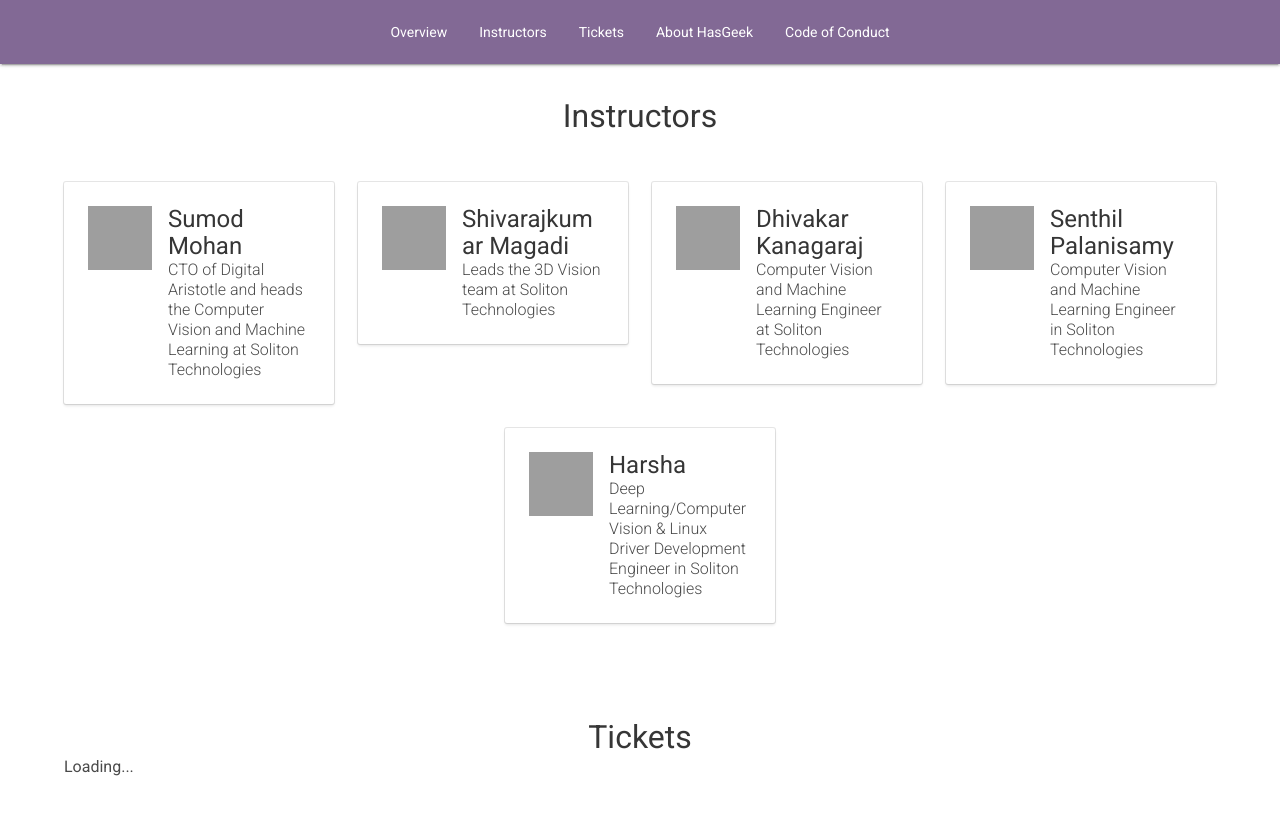
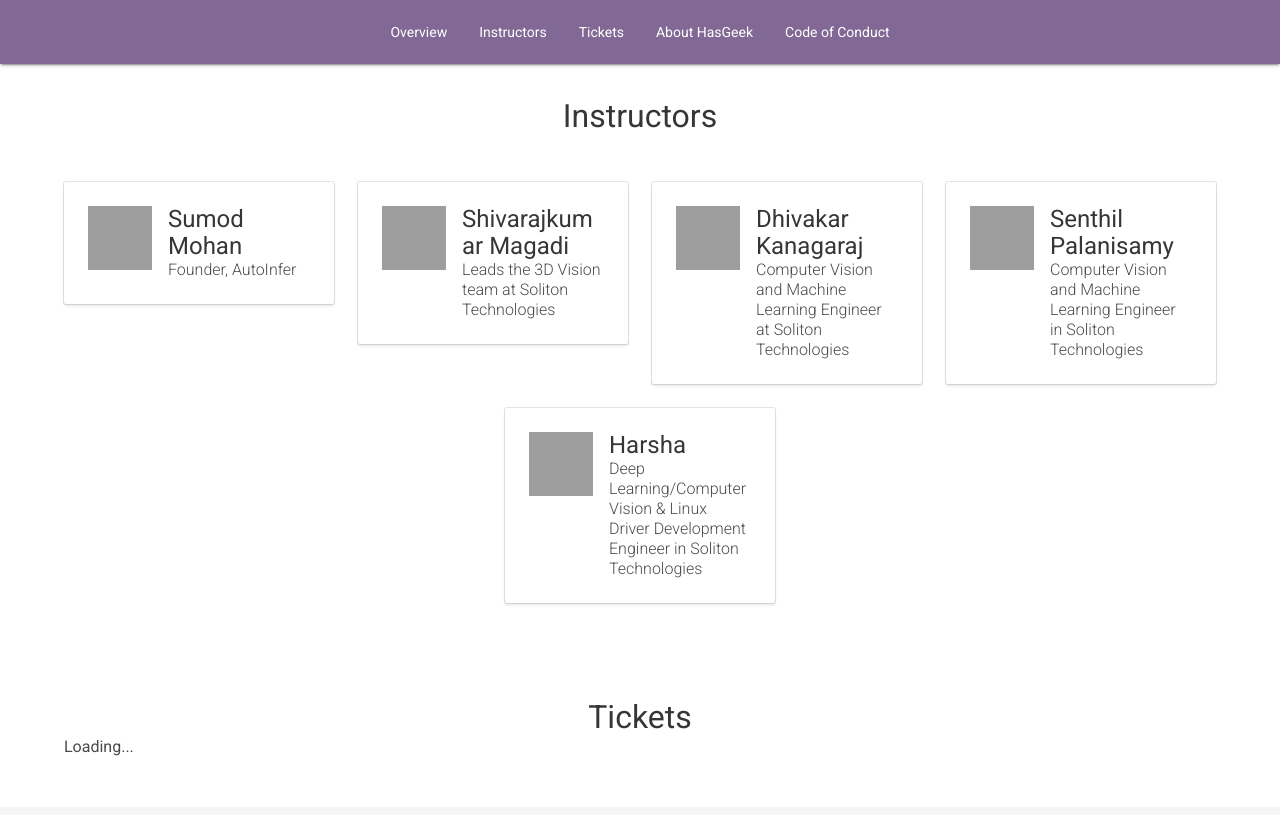
Before and after one commit to hasgeek/events, a Jekyll site: the page built from _anthillinside_events/2018-computer-vision-workshop.md, in a window 1280 px wide and 900 px high, scrolled down 1626 px, cut to the strip 0-831 px from the top of the window. Shown: the top 815 px of the strip. Built offline with Jekyll 4.4.1, drawn with Linux system fonts in a browser that asks for light colours; grey boxes are pictures that could not be loaded.

Commit message:
Update 2018-computer-vision-workshop.md

```diff
--- a/_anthillinside_events/2018-computer-vision-workshop.md
+++ b/_anthillinside_events/2018-computer-vision-workshop.md
@@ -11,10 +11,11 @@ boxoffice_item_collection: "26ac0e6c-4a1d-4b13-ae9c-c8bb372dd1b1"
 
 instructors:
 - name: Sumod Mohan
-  byline: CTO of Digital Aristotle and heads the Computer Vision and Machine Learning at Soliton Technologies
+  byline: Founder, AutoInfer
   image_url: https://images.hasgeek.com/embed/file/57b0d183f7c34a69894adaa376f9531f
   bio: |
-    **Sumod Mohan** is CTO of Digital Aristotle and heads the Computer Vision and Machine Learning at Soliton Technologies. His experience spans Computer Vision, Machine Learning, 3D Vision, Deep Learning, NLP, Graph Algorithms, Probabilistic Graphical Models, Code Optimization and Parallelization and has worked in the Computer Vision and Machine Learning for past 10+ years. His broad research interest is in application of Graph Algorithms and Probabilistic Graphical Models in Computer Vision and holds an M.S degree from Clemson University, USA with specialization in Intelligent Systems and Robotics. Prior to this after dropping out of his Ph.D program, he worked for HighlightCam Inc, a startup in California where he led Computer Vision Algorithm Development.
+    **Sumod Mohan** is the founder of AutoInfer and heads the Computer Vision and Machine Learning at Soliton Technologies. His experience spans Computer Vision, Machine Learning, 3D Vision, Deep Learning, NLP, Graph Algorithms, Probabilistic Graphical Models, Code Optimization and Parallelization and has worked in the Computer Vision and Machine Learning for past 10+ years. His broad research interest is in application of Graph Algorithms and Probabilistic Graphical Models in Computer Vision and holds an M.S degree from Clemson University, USA with specialization in Intelligent Systems and Robotics. Prior to this after dropping out of his Ph.D program, he worked for HighlightCam Inc, a startup in California where he led Computer Vision Algorithm Development.
+
 - name: Shivarajkumar Magadi
   byline: Leads the 3D Vision team at Soliton Technologies
   image_url: https://images.hasgeek.com/embed/file/41c1c141aacd4764948bba808946a409
```
